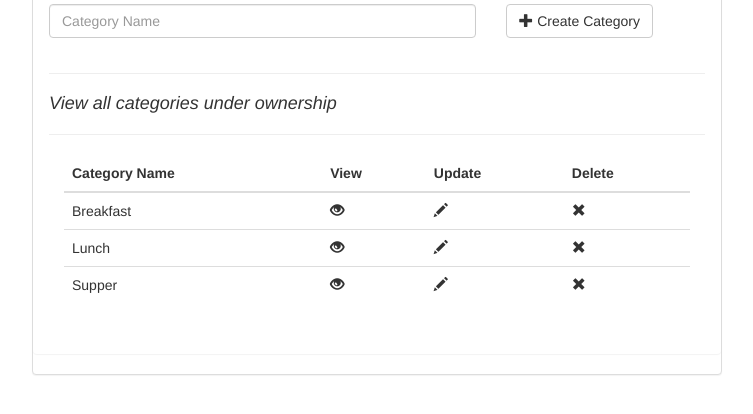
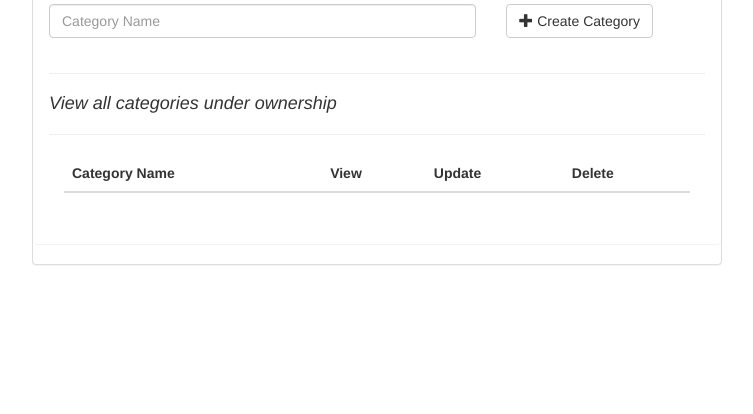
Before and after one commit to kaguna/Python-Flask-Datastructures-CP2, a Flask app: page /create_category in a window 1280 px wide. Shown: the part 249-663 px from the top of the page, without its empty margins (303-1056 px from the left). Run offline with Flask 2, Linux system fonts and the light colour scheme; lists and menus that the app fills with data are empty; some libraries are stand-ins or nearby versions.

Commit message:
[feature] add the functionality to loop and display all the categories belonging to user in session

```diff
--- a/app/templates/dashboard.html
+++ b/app/templates/dashboard.html
@@ -14,7 +14,7 @@
 			<ul class="nav navbar-nav navbar-right">
 				<li><a href="recipes.html"><span>Recipes</span></a></li>
 				<li><a href="#"><span class="glyphicon glyphicon-user">{{ session['user'] }}</span></a></li>
-				<li><a href="login.html"><span class="glyphicon glyphicon-log-out"></span> Logout</a></li>
+				<li><a href="/logout"><span class="glyphicon glyphicon-log-out"></span> Logout</a></li>
 			</ul>
 		</div>
 	</nav>
@@ -30,7 +30,7 @@
 					<form method="POST" action="/create_category">
 								<div class="row">
 								<div class="form-group col-sm-8">
-                                        <input type="hidden" name="cat_owner" class="form-control" placeholder="Category owner" hidden>
+                                        <input type="hidden" name="cat_owner" value="{{ session['user'] }}" class="form-control" placeholder="Category owner" hidden>
 										<input type="text" name="cat_name" class="form-control" placeholder="Category Name" required>
 									</div>
 										<div class="form-group col-sm-4">
@@ -52,24 +52,14 @@
 							</tr>
 						</thead>
 						<tbody>
-							<tr>
-								<td>Breakfast</td>
+							{% for myCategories in data %}
+                        	<tr>
+								<td>{{ myCategories }}</td>
 								<td><i class="glyphicon glyphicon-eye-open"></i></td>
 								<td><i class="glyphicon glyphicon-pencil"></i></td>
 								<td><i class="glyphicon glyphicon-remove"></i></td>
 							</tr>
-							<tr>
-								<td>Lunch</td>
-								<td><i class="glyphicon glyphicon-eye-open"></i></td>
-								<td><i class="glyphicon glyphicon-pencil"></i></td>
-								<td><i class="glyphicon glyphicon-remove"></i></td>
-							</tr>
-							<tr>
-								<td>Supper</td>
-								<td><i class="glyphicon glyphicon-eye-open"></i></td>
-								<td><i class="glyphicon glyphicon-pencil"></i></td>
-								<td><i class="glyphicon glyphicon-remove"></i></td>
-							</tr>
+                            {% endfor %}
 						</tbody>
 					</table>
 					</div>
```
